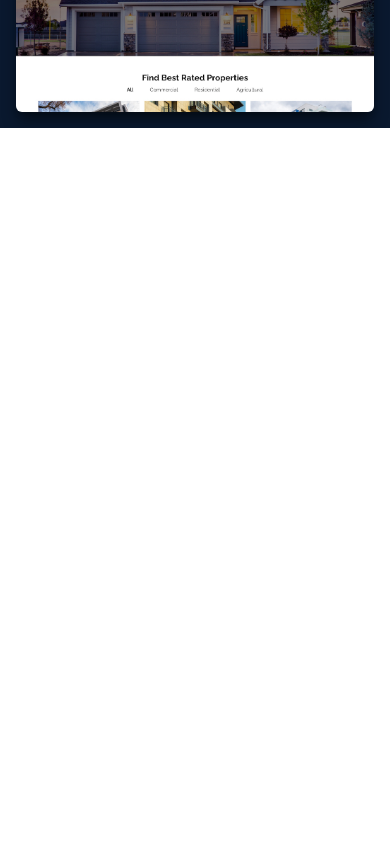
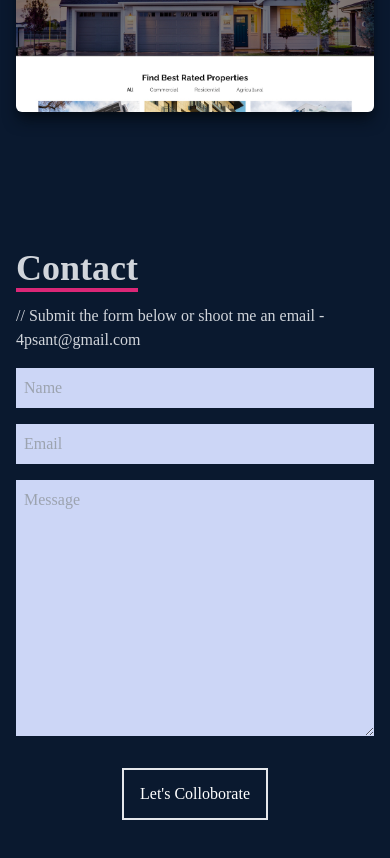
Before and after one commit to psant-kr/react-portfolio-website, a React (Create React App) app: page / in a window 390 px wide. Shown: the part 4160-5018 px from the top of the page. Before the commit the page ends 4288 px from the top, so only its background shows below. Built offline with nearby package versions, Linux system fonts and the light colour scheme.

Commit message:
contact section completed with responsive

```diff
--- a/src/App.js
+++ b/src/App.js
@@ -1,4 +1,5 @@
 import About from "./components/About";
+import Contact from "./components/Contact";
 import Home from "./components/Home";
 import Navbar from "./components/Navbar";
 import Skills from "./components/Skills";
@@ -12,6 +13,7 @@
       <About />
       <Skills/>
       <Work/>
+      <Contact/>
     </div>
   );
 }
--- /dev/null
+++ b/src/components/Contact.jsx
@@ -0,0 +1,20 @@
+import React from 'react'
+
+const Contact = () => {
+    return (
+        <div name='contact' className='w-full h-screen bg-[#0a192f] flex justify-center items-center p-4'>
+            <form action="" className='flex flex-col max-w-[600px] w-full'>
+                <div>
+                    <p className='text-4xl font-bold inline border-b-4 border-pink-600 text-gray-300'>Contact</p>
+                    <p className='text-gray-300 py-4'>// Submit the form below or shoot me an email - 4psant@gmail.com</p>
+                </div>
+                <input className='bg-[#ccd6f6] p-2' type="text" name="name" placeholder='Name' />
+                <input className='my-4 p-2 bg-[#ccd6f6]' type="email" name="email" placeholder='Email' />
+                <textarea className='bg-[#ccd6f6] p-2' name="message" rows="10" placeholder='Message'></textarea>
+                <button className='text-white border-2 hover:bg-pink-600 hover:border-pink-600 px-4 py-3 my-8 mx-auto flex items-center'>Let's Colloborate</button>
+            </form>
+        </div>
+    )
+}
+
+export default Contact
```
